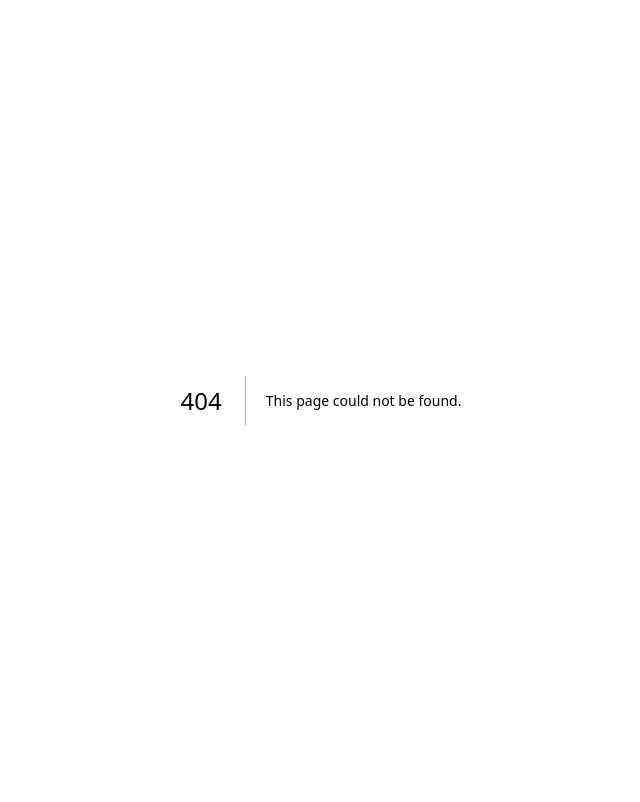
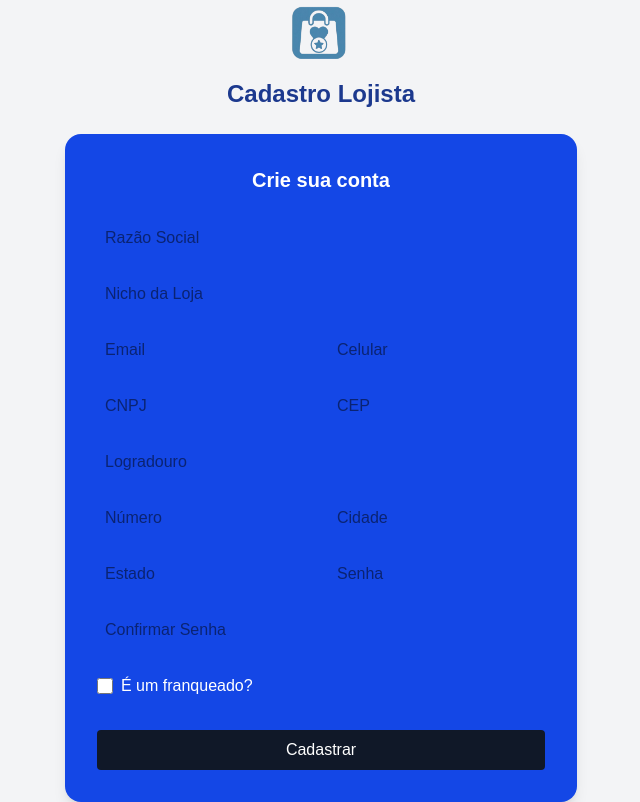
Before and after one commit to CaioAdriano1199/projetobuyscore, a Next.js app: page /cadastro in a window 1280 px wide. Before the commit this address had no page. Shown: the whole page, without its empty margins (319-959 px from the left). Built offline with nearby package versions, Linux system fonts and the light colour scheme.

Commit message:
testando o next

```diff
--- /dev/null
+++ b/src/app/cadastro/page.js
@@ -0,0 +1,84 @@
+"use client";
+import { useState } from "react";
+import Image from "next/image";
+
+export default function Cadastro() {
+  const [isFranqueado, setIsFranqueado] = useState(false);
+
+  return (
+    <div className="flex flex-col items-center justify-center min-h-screen bg-gray-100">
+
+      {/* Logo */}
+      <Image src="/logo.png" alt="Logo" width={80} height={80} className="mb-4" />
+
+      {/* Título */}
+      <h1 className="text-2xl font-bold text-blue-900 mb-6">Cadastro Lojista</h1>
+
+      {/* Card de cadastro */}
+      <div className="bg-blue-700 text-white rounded-2xl shadow-lg p-8 w-full max-w-lg">
+        <h2 className="text-xl font-semibold text-center mb-6">Crie sua conta</h2>
+
+        <form className="grid grid-cols-2 gap-4">
+          {/* Campos normais */}
+          <input type="text" placeholder="Razão Social" className="p-2 rounded text-black col-span-2" />
+          <input type="text" placeholder="Nicho da Loja" className="p-2 rounded text-black col-span-2" />
+
+          <input type="email" placeholder="Email" className="p-2 rounded text-black" />
+          <input type="tel" placeholder="Celular" className="p-2 rounded text-black" />
+
+          <input type="text" placeholder="CNPJ" className="p-2 rounded text-black" />
+          <input type="text" placeholder="CEP" className="p-2 rounded text-black" />
+
+          <input type="text" placeholder="Logradouro" className="p-2 rounded text-black col-span-2" />
+          <input type="text" placeholder="Número" className="p-2 rounded text-black" />
+          <input type="text" placeholder="Cidade" className="p-2 rounded text-black" />
+          <input type="text" placeholder="Estado" className="p-2 rounded text-black" />
+
+          <input type="password" placeholder="Senha" className="p-2 rounded text-black" />
+          <input type="password" placeholder="Confirmar Senha" className="p-2 rounded text-black" />
+
+          {/* Checkbox */}
+          <label className="flex items-center gap-2 col-span-2 mt-2">
+            <input
+              type="checkbox"
+              checked={isFranqueado}
+              onChange={() => setIsFranqueado(!isFranqueado)}
+              className="w-4 h-4"
+            />
+            É um franqueado?
+          </label>
+
+          {/* Campos extras se franqueado */}
+          {isFranqueado && (
+            <>
+              <input
+                type="text"
+                placeholder="CNPJ da Matriz"
+                className="p-2 rounded text-black col-span-1"
+              />
+              <input
+                type="text"
+                placeholder="Código de verificação"
+                className="p-2 rounded text-black col-span-1"
+              />
+              <button
+                type="button"
+                className="col-span-2 bg-gray-800 hover:bg-gray-700 text-white p-2 rounded"
+              >
+                Enviar código
+              </button>
+            </>
+          )}
+
+          {/* Botão principal */}
+          <button
+            type="submit"
+            className="col-span-2 bg-gray-900 hover:bg-gray-800 text-white p-2 rounded mt-4"
+          >
+            Cadastrar
+          </button>
+        </form>
+      </div>
+    </div>
+  );
+}
```
